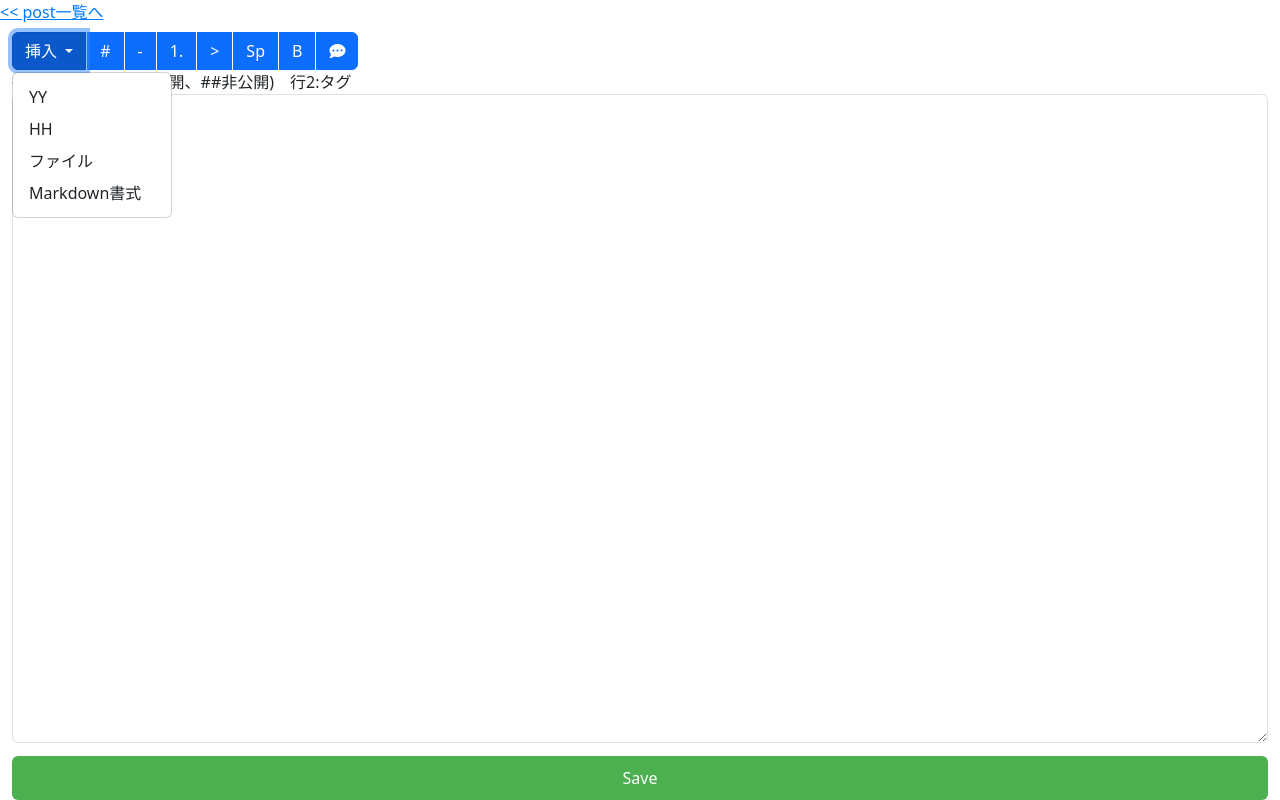
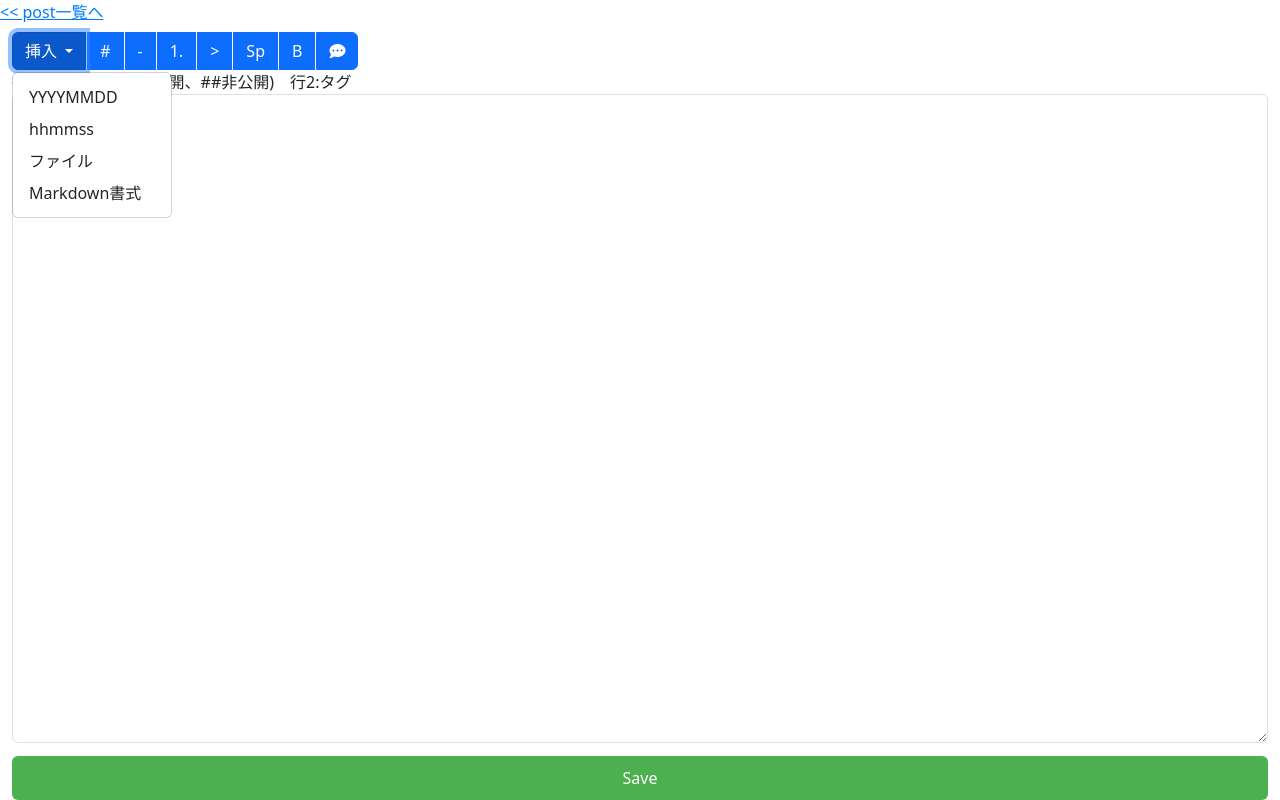
Before and after one commit to daishir0/Papernote, a Flask app: template templates/edit_post.html in a window 1280 px wide, after a click on "挿入". Run offline with Flask 2, Linux system fonts and the light colour scheme; the template is opened without the code that fills it: values that come from a table or form of the project are taken from there, others are empty; parts of the project's set-up code (start-up, migrations or seed data) failed here and were passed over; some libraries are stand-ins or nearby versions.

Commit message:
change edit menu

```diff
--- a/templates/edit_post.html
+++ b/templates/edit_post.html
@@ -323,8 +323,8 @@
                         挿入
                     </button>
                     <ul class="dropdown-menu">
-                        <li><button id="insertDateButton" type="button" class="dropdown-item">YY</button></li>
-                        <li><button id="insertTimeButton" type="button" class="dropdown-item">HH</button></li>
+                        <li><button id="insertDateButton" type="button" class="dropdown-item">YYYYMMDD</button></li>
+                        <li><button id="insertTimeButton" type="button" class="dropdown-item">hhmmss</button></li>
                         <li><button id="uploadFileButton" type="button" class="dropdown-item">ファイル</button></li>
                         <li><button id="pasteMermaidButton" type="button" class="dropdown-item">Markdown書式</button></li>
                     </ul>
@@ -347,6 +347,7 @@
 
     <div id="overlay" class="overlay">
         <div class="dialog">
+            チャット入力モード
             <input type="text" id="lineTextInput" class="form-control" placeholder="Enter text">
             <button id="lineAttachButton" class="btn btn-secondary">
                 <i class="fas fa-paperclip"></i>
```
